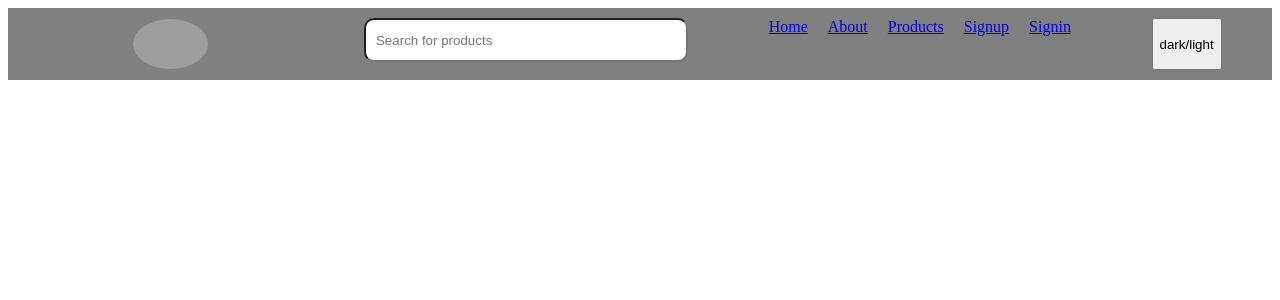
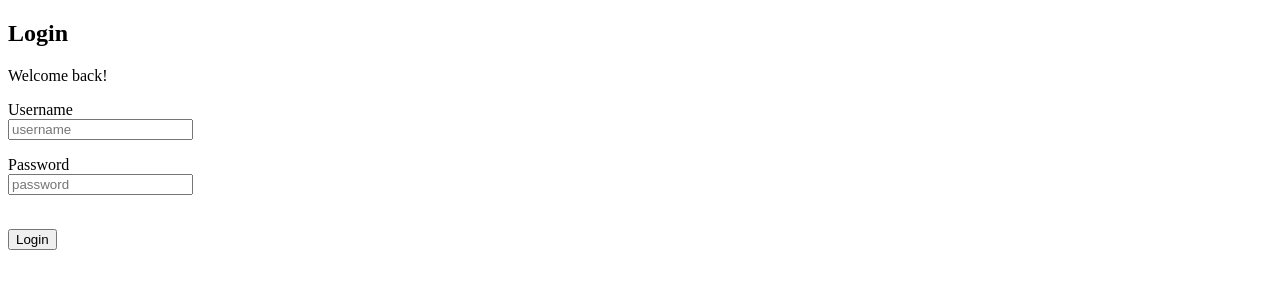
Before and after one commit to Ashishsahu04/ECOMMERCE-FRONTEND, a React (Vite) app: page / in a window 1280 px wide. Shown: the top 300 px of the page. Built offline with nearby package versions, Linux system fonts and the light colour scheme; grey boxes are pictures that could not be loaded.

Commit message:
proj done

```diff
--- a/src/App.jsx
+++ b/src/App.jsx
@@ -381,31 +381,39 @@ import Header from './Header'
 import About from './About'
 import Signup from './Signup'
 import Login from './Login'
-import { Route, Routes, } from 'react-router-dom'
+import { Route, Routes, Navigate} from 'react-router-dom'
 import Products from './Product'
 import { useState } from 'react'
 import './App.css'
 
+function ProtectedRoute({children}){
+ const token=localStorage.getItem('token')
+ if(!token) return <Navigate to='auth/login' replace  />
+ return children
+}
 
 function App() {
   const [search , setSearch] = useState('')
+  const [isauth,setisauth]=useState(!!localStorage.getItem('token'))
 
   return (
     <>
-      <Header setSearch={setSearch} />
+      {isauth&&<Header setSearch={setSearch} />}
       <Routes>
-        <Route path="/about" element={<About />} />
+        <Route path='/' element={<Login setisauth={setisauth} />} />
+        <Route path="/about" element={<ProtectedRoute><About /></ProtectedRoute>} />
 
         <Route
           path="/products"
           element={
-
+            <ProtectedRoute>
               <Products search={search} />
+            </ProtectedRoute>
 
           }
         />
-        <Route path='/auth/register' element={<Signup/>}  />
-        <Route path='/auth/Login' element={<Login/>}  />
+        <Route path='/auth/register' element={<Signup setisauth={setisauth}/>}  />
+        <Route path='/auth/Login' element={<Login setisauth={setisauth} />} />
 
       </Routes>
     </>
--- a/src/Header.jsx
+++ b/src/Header.jsx
@@ -21,8 +21,8 @@ function Header({setSearch}) {
           style={{borderRadius:"10px",padding:"10px",width:"300px",height:"20px"}}
           type="text" placeholder="Search for products"
         />
-        <nav style={{display:"flex", gap:"20px"}}>
-          <Link to="/">Home</Link>
+        <nav style={{display:"flex", gap:"20px",paddingTop:"15px"}}>
+          <Link to="/products">Home</Link>
           <Link to="/about">About</Link>
           <Link to="/products">Products</Link>
           <Link to="/auth/register">Signup</Link>
--- a/src/Login.jsx
+++ b/src/Login.jsx
@@ -7,8 +7,8 @@ import {z} from 'zod'
 let usernameschema=z.string().min(6,"username must be atleast 6 characters")
 let passwordschema=z.string().min(8,"password must be atleast 8 characters")
 
-// function Login({setisauth}) {
-function Login() {
+function Login({setisauth}) {
+
   const [username, setusername] = useState('')
   const [password, setpassword] = useState('')
   let navigate=useNavigate()
@@ -41,7 +41,7 @@ function validation(schema,value){
       if (response.ok) {
         alert(data.message)
         localStorage.setItem("token", data.token)
-        // setisauth(true)
+        setisauth(true)
         navigate('/products')
       } else {
         alert(data.error)
--- a/src/Signup.jsx
+++ b/src/Signup.jsx
@@ -11,8 +11,8 @@ import {z} from 'zod'
 
 
 
-// function Signup({setisauth}) {
-  function Signup() {
+function Signup({setisauth}) {
+
   const [username, setusername] = useState('')
   const [password, setpassword] = useState('')
   const [email, setemail] = useState('')
@@ -45,7 +45,7 @@ import {z} from 'zod'
       if (finalresponse.token) {
         alert(finalresponse.message)
         localStorage.setItem("token", finalresponse.token)
-        // setisauth(true)
+        setisauth(true)
         navigate('/products')
       } else {
         alert(finalresponse.error)
--- a/src/index.css
+++ b/src/index.css
@@ -2,9 +2,7 @@
     background-color: black;
     color: white;
 }
-Link{
-    text-decoration: none;
-}
+
 #logo{
     display:flex;
      justify-content:start;
```
